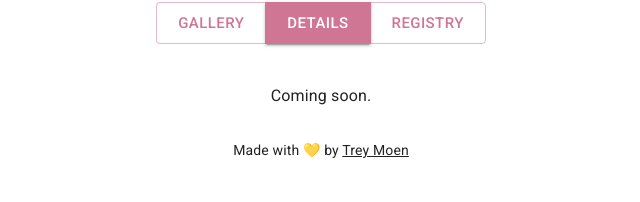
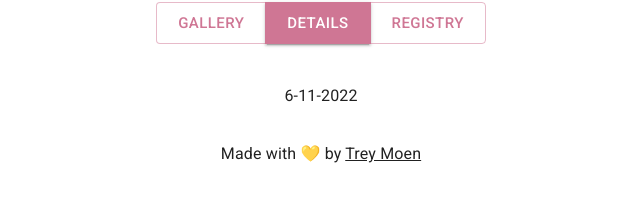
Before and after one commit to greatgitsby/wedding-frontend, a Next.js app: page /details in a window 1280 px wide. Shown: the part 194-396 px from the top of the page, without its empty margins (319-959 px from the left). Built offline with nearby package versions, Linux system fonts and the light colour scheme.

Commit message:
update fonts

```diff
--- a/src/Footer.tsx
+++ b/src/Footer.tsx
@@ -4,7 +4,7 @@ import MuiLink from '@mui/material/Link';
 
 export default function Footer() {
   return (
-    <Typography variant="body2" align="center">
+    <Typography variant="subtitle1" align="center" fontFamily="Roboto">
       {'Made with 💛 by '}
       <MuiLink color="inherit" href="https://treymoen.com" target="_blank">
         Trey Moen
--- a/src/PhotoPlug.tsx
+++ b/src/PhotoPlug.tsx
@@ -4,7 +4,7 @@ import MuiLink from '@mui/material/Link';
 
 export default function PhotoPlug() {
   return (
-    <Typography variant="body2" align="center">
+    <Typography variant="subtitle1" align="center" fontFamily="Roboto">
       {'📷 by '}
       <MuiLink color="inherit" href="https://www.instagram.com/a.roley/" target="_blank">
         Alex Roley
--- a/src/pages/details.tsx
+++ b/src/pages/details.tsx
@@ -15,8 +15,8 @@ export default function Details() {
         <Top classes={classes} />
 
         <Box sx={{ my: 4 }}>
-          <Typography align="center">
-            {"Coming soon."}
+          <Typography align="center" fontFamily="Roboto">
+            {"6-11-2022"}
           </Typography>
         </Box>
 
```
